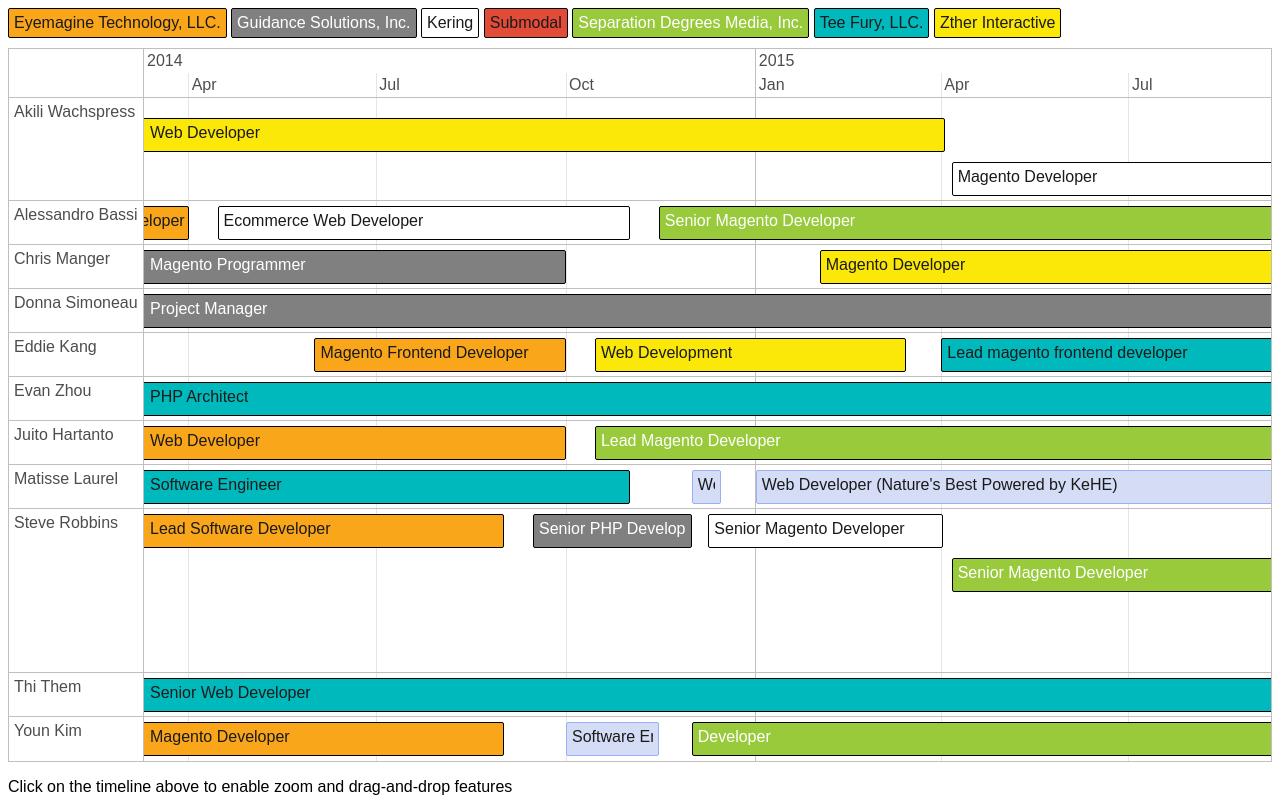
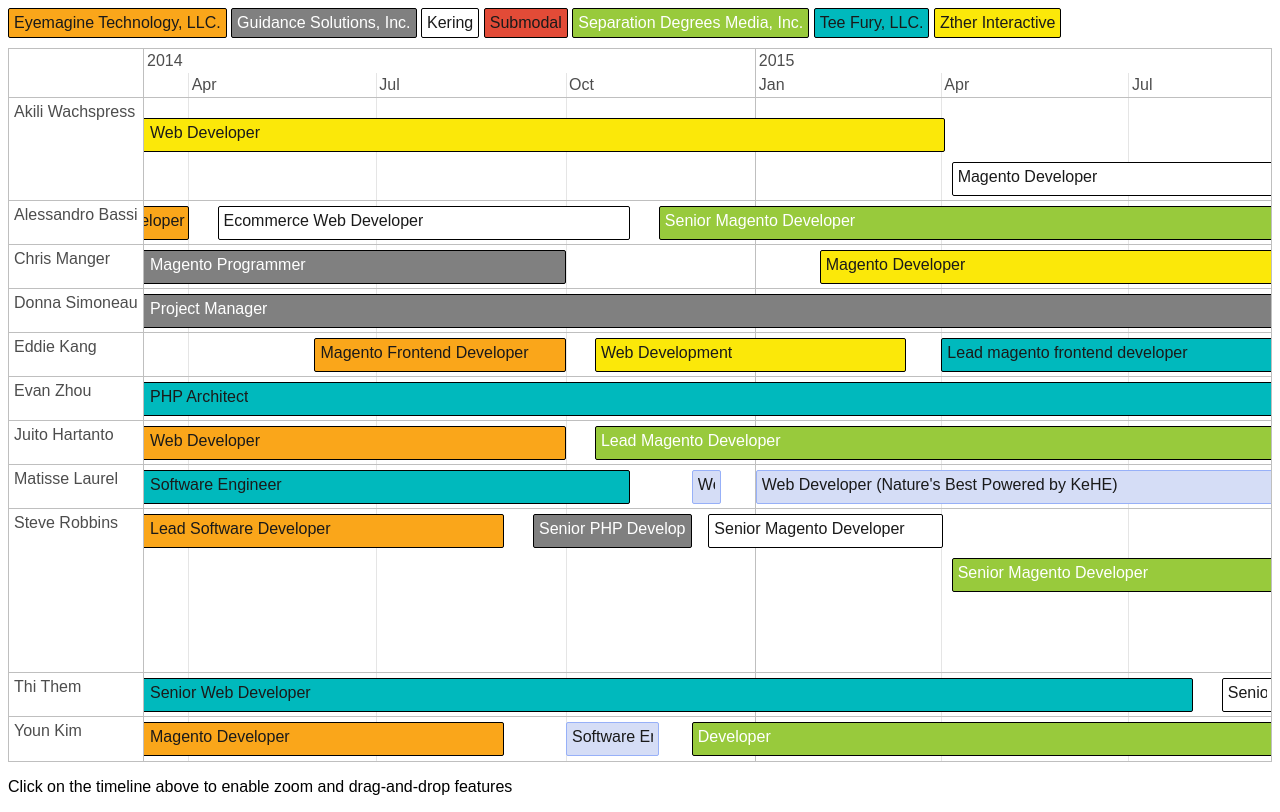
Before and after one commit to steverobbins/timeline.steverobbins.com, a plain HTML site: page index.html in a window 1280 px wide. Drawn offline with nearby package versions, Linux system fonts and the light colour scheme.

Commit message:
Thi's new gig

```diff
--- a/index.html
+++ b/index.html
@@ -312,8 +312,15 @@
               group: groupId,
               content: 'Senior Web Developer',
               start: '2014-01-01',
+              end: '2015-08-01',
+              className: 'teefury'
+            });
+            items.add({
+              group: groupId,
+              content: 'Senior Web Developer',
+              start: '2015-08-15',
               end: current,
-              className: 'teefury'
+              className: 'kering'
             });
 
             // Youn
```
